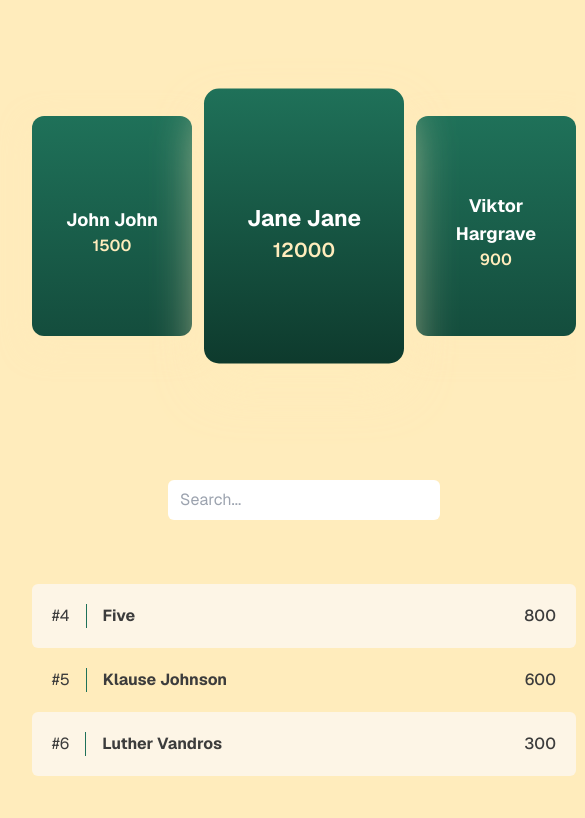
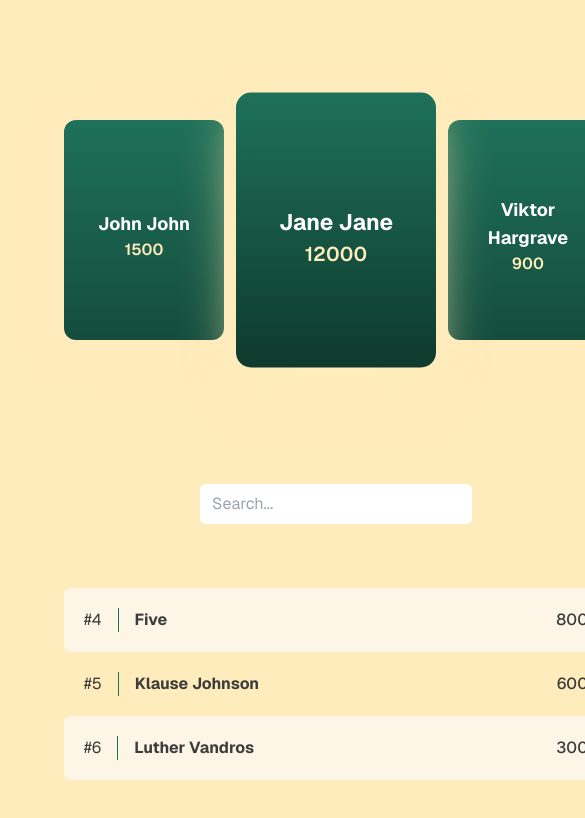
Before and after one commit to r-augustine/leaderboards, a Next.js app: page / in a window 390 px wide. Shown: the top 818 px of the page, 585 px wide, since content can reach past the window. Built offline with nearby package versions, Linux system fonts and the light colour scheme.

Commit message:
updated responsive styles

```diff
--- a/app/page.tsx
+++ b/app/page.tsx
@@ -15,9 +15,8 @@ export default async function Home() {
   const bottom = board.slice(take)
 
   return (
-    <div className="grid grid-rows-[20px_1fr_20px] items-center justify-items-center min-h-screen p-8 pb-20 gap-16 sm:p-20 font-[family-name:var(--font-geist-sans)]">
-      <main className="flex flex-col gap-8 row-start-2 items-center sm:items-start w-full">
-
+    <div className="grid grid-rows-[40px_1fr_40px] items-start justify-items-center min-h-screen p-16 pb-20 gap-4 sm:p-20 font-[family-name:var(--font-geist-sans)]">
+      <main className="flex flex-col gap-8 row-start-2 w-full max-w-6xl">
         <div className="flex items-end justify-center space-x-8 w-full mb-20">
           <div className="bg-gradient-to-b from-[#1f7159] to-[#144d3d] shadow-[0_10px_30px_rgba(255,236,188,0.5)]
               rounded-xl p-6 text-center text-white w-40 min-h-[220px] grid grid-cols-1 items-center">
```
